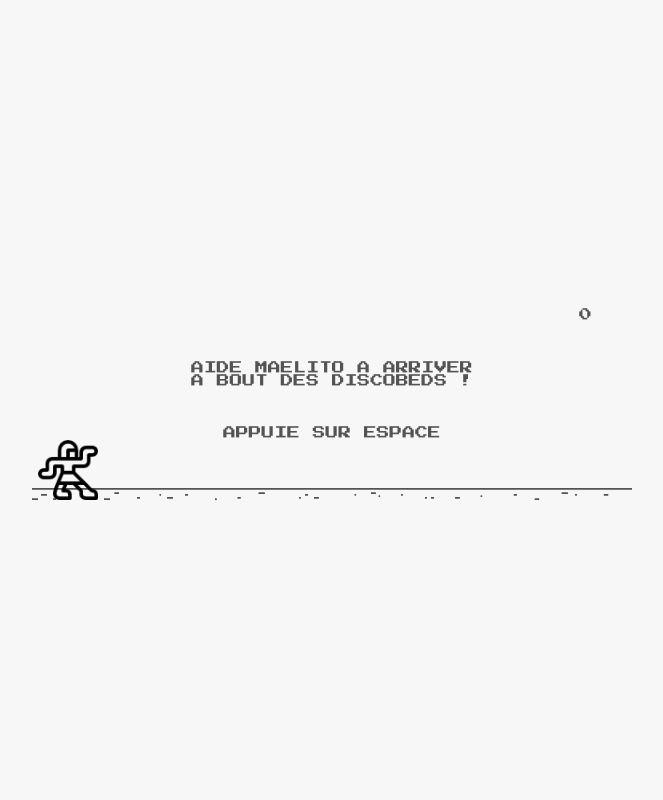
After one commit to Auxence3343/projet-pharabed, a PHP site: page /siteDune/game.html in a window 1280 px wide. The commit adds this page. Shown: the whole page, without its empty margins (308-971 px from the left). Run offline with PHP 8.4, Linux system fonts and the light colour scheme.

Commit message:
ajout d'un jeu en JS mael vs DiscoBEDS + fix CSS

```diff
--- a/siteDune/css/style.css
+++ b/siteDune/css/style.css
@@ -268,7 +268,6 @@ ol {
     left: 50%;
     margin-top: -13px;
     margin-left: -13px;
-    border-radius: 60px;
     animation: loader 0.8s linear forwards;
     -webkit-animation: loader 0.8s linear forwards;
 }
@@ -445,7 +444,7 @@ ol {
 .hero__slider.owl-carousel .owl-item.active .hero__text h2 {
   top: 0;
   opacity: 1;
-  padding-top: 30px;
+  padding-top: 10px;
 }
 .hero__slider.owl-carousel .owl-item.active .hero__text .primary-btn {
   top: 0;
--- a/siteDune/defis.html
+++ b/siteDune/defis.html
@@ -48,7 +48,7 @@
                                 <li><a href="./equipe.html">La liste</a></li>
                                 <li class="active"><a href="./defis.html">Nos défis</a></li>
                                 <li><a href="./evenements.html">Nos événements</a></li>
-                                <li><a href="./mystery.html">Calendrier</a></li>
+                                <li><a href="./game.html">Jeu</a></li>
                             </ul>
                         </nav>
                         <div class="header__nav__social">
--- a/siteDune/equipe.html
+++ b/siteDune/equipe.html
@@ -42,7 +42,7 @@
                                 <li class="active"><a href="./equipe.html">La liste</a></li>
                                 <li><a href="./defis.html">Nos défis</a></li>
                                 <li><a href="./evenements.html">Nos événements</a></li>
-                                <li><a href="./mystery.html">Calendrier</a></li>
+                                <li><a href="./game.html">Jeu</a></li>
                             </ul>
                         </nav>
                         <div class="header__nav__social">
--- a/siteDune/evenements.html
+++ b/siteDune/evenements.html
@@ -48,7 +48,7 @@
                                 <li><a href="./equipe.html">La liste</a></li>
                                 <li><a href="./defis.html">Nos défis</a></li>
                                 <li  class="active"><a href="./evenements.html">Nos événements</a></li>
-                                <li><a href="./mystery.html">Calendrier</a></li>
+                                <li><a href="./game.html">Jeu</a></li>
                             </ul>
                         </nav>
                         <div class="header__nav__social">
--- /dev/null
+++ b/siteDune/game.html
@@ -0,0 +1,30 @@
+<!DOCTYPE html>
+<html lang="en">
+
+<head>
+    <meta charset="UTF-8">
+    <meta http-equiv="X-UA-Compatible" content="IE=edge">
+    <meta name="viewport" content="width=device-width, initial-scale=1.0">
+    <title>Chrome Dino Game</title>
+    <link rel="stylesheet" href="game/style.css">
+    <link rel="preconnect" href="https://fonts.googleapis.com">
+    <link rel="preconnect" href="https://fonts.gstatic.com" crossorigin>
+    <link href="https://fonts.googleapis.com/css2?family=Press+Start+2P&display=swap" rel="stylesheet">
+</head>
+
+<body>
+    <div id="game" class="game">
+        <div id="score" class="score">0</div>
+        <div id="start-message" class="start-message">Aide Maelito a arriver a bout des DiscoBEDs !<p><br></p> Appuie sur espace</div>
+        <img src="game/assets/ground.png" class="ground">
+        <img src="game/assets/ground.png" class="ground">
+        <img src="game/assets/egyptian.png" id="dino" class="dino">
+        <div id="gameover-message" class="gameover-message hide">
+            <p>Game over</p>
+            <span>Appuie sur n'importe quelle touche pour recommencer</span>
+        </div>
+    </div>
+    <script src="game/script.js"></script>
+</body>
+
+</html>
--- /dev/null
+++ b/siteDune/game/script.js
@@ -0,0 +1,243 @@
+const SPEED_SCALE = 0.00001;
+
+const game = document.querySelector("#game");
+const scoreDisplay = document.querySelector("#score");
+const startMessage = document.querySelector("#start-message");
+const gameoverMessage = document.querySelector("#gameover-message");
+
+document.addEventListener("keydown", startGame, { once: true });
+
+/* general variables */
+let lastTime;
+let speedScale;
+let score;
+
+/* frame update */
+function update(time) {
+  if (lastTime == null) {
+    lastTime = time;
+    window.requestAnimationFrame(update);
+    return;
+  }
+
+  const delta = time - lastTime;
+
+  updateGround(delta, speedScale);
+  updateDino(delta, speedScale);
+  updateCactus(delta, speedScale);
+  updateSpeedScale(delta);
+  updateScore(delta);
+
+  if (checkGameOver()) return handleGameOver();
+
+  lastTime = time;
+  window.requestAnimationFrame(update);
+}
+
+function startGame() {
+  lastTime = null;
+  speedScale = 1;
+  score = 0;
+  setupGround();
+  setupDino();
+  setupCactus();
+  startMessage.classList.add("hide");
+  gameoverMessage.classList.add("hide");
+  window.requestAnimationFrame(update);
+}
+
+/* speeds up the game over time */
+function updateSpeedScale(delta) {
+  speedScale += delta * SPEED_SCALE;
+}
+
+function updateScore(delta) {
+  score += delta * 0.01;
+  scoreDisplay.textContent = Math.floor(score);
+}
+
+/* collision conditions */
+function checkCollision(rect1, rect2) {
+  return (
+    rect1.left < rect2.right &&
+    rect1.top < rect2.bottom &&
+    rect1.right > rect2.left &&
+    rect1.bottom > rect2.top
+  );
+}
+
+function checkGameOver() {
+  const dinoRect = getDinoRect();
+  return getCactusRects().some(rect => checkCollision(rect, dinoRect)); /* check collision with any of the cactus */
+}
+
+function handleGameOver() {
+  setDinoLose();
+  setTimeout(() => {
+    document.addEventListener("keydown", startGame, { once: true }); /* prevents accidental click */
+    gameoverMessage.classList.remove("hide");
+  }, 100);
+}
+
+
+
+
+/* HANDLING CSS PROPERTIES */
+
+/* get property value */
+function getCustomProperty(elem, prop) {
+  return parseFloat(getComputedStyle(elem).getPropertyValue(prop)) || 0;
+}
+
+/* set property value */
+function setCustomProperty(elem, prop, value) {
+  elem.style.setProperty(prop, value);
+}
+
+/* increment the property value */
+function incrementCustomProperty(elem, prop, inc) {
+  setCustomProperty(elem, prop, getCustomProperty(elem, prop) + inc);
+}
+
+
+/* GROUND MOVEMENT */
+
+const GROUND_SPEED = 0.05;
+const grounds = document.querySelectorAll(".ground");
+
+function setupGround() {
+  setCustomProperty(grounds[0], "--left", 0);
+  setCustomProperty(grounds[1], "--left", 300);
+}
+
+function updateGround(delta, speedScale) {
+  grounds.forEach(ground => {
+    incrementCustomProperty(ground, "--left", delta * speedScale * GROUND_SPEED * -1); /* moves the ground according to game speed */
+
+    if (getCustomProperty(ground, "--left") <= -300) {
+      incrementCustomProperty(ground, "--left", 600); /* loop the elements */
+    }
+  });
+}
+
+/* DINOSAUR MOVEMENT */
+
+const dino = document.querySelector("#dino");
+const JUMP_SPEED = 0.45;
+const GRAVITY = 0.0015;
+const DINO_FRAME_COUNT = 2;
+const FRAME_TIME = 100;
+
+let isJumping;
+let dinoFrame;
+let currentFrameTime;
+let yVelocity;
+
+function setupDino() {
+  isJumping = false;
+  dinoFrame = 0;
+  currentFrameTime = 0;
+  yVelocity = 0;
+
+  setCustomProperty(dino, "--bottom", 0);
+  document.removeEventListener("keydown", onJump); /* reset the dinosaur if the player dies while jumping */
+  document.addEventListener("keydown", onJump);
+}
+
+function updateDino(delta, speedScale) {
+  handleRun(delta, speedScale);
+  handleJump(delta);
+}
+
+function getDinoRect() {
+  return dino.getBoundingClientRect(); /* get the dinosaur hitbox */
+}
+
+function setDinoLose() {
+  dino.src = "game/assets/egyptian.png";
+}
+
+function handleRun(delta, speedScale) {
+  if (isJumping) {
+    //dino.src = `game/assets/dino-stationary.png`;
+    dino.src = `game/assets/egyptian.png`;
+    return;
+  }
+
+  if (currentFrameTime >= FRAME_TIME) {
+    dinoFrame = (dinoFrame + 1) % DINO_FRAME_COUNT;
+    //dino.src = `game/assets/dino-run-${dinoFrame}.png`; /* switch between images to simulate movement */
+    dino.src = 'game/assets/egyptian.png';
+    currentFrameTime -= FRAME_TIME;
+  }
+  currentFrameTime += delta * speedScale;
+}
+
+function handleJump(delta) {
+  if (!isJumping) return;
+
+  incrementCustomProperty(dino, "--bottom", yVelocity * delta);
+
+  if (getCustomProperty(dino, "--bottom") <= 0) {
+    setCustomProperty(dino, "--bottom", 0);
+    isJumping = false;
+  }
+
+  yVelocity -= GRAVITY * delta;
+}
+
+function onJump(e) {
+  if (e.code !== "Space" || isJumping) return;
+
+  yVelocity = JUMP_SPEED;
+  isJumping = true;
+}
+
+/* ADD CACTUS */
+
+const CACTUS_SPEED = 0.05;
+const CACTUS_INTERVAL_MIN = 500;
+const CACTUS_INTERVAL_MAX = 2000;
+
+let nextCactusTime;
+
+function setupCactus() {
+  nextCactusTime = CACTUS_INTERVAL_MIN;
+  document.querySelectorAll(".cactus").forEach(cactus => {
+    cactus.remove(); /* remove cactus when game restart */
+  })
+}
+
+function updateCactus(delta, speedScale) {
+  document.querySelectorAll(".cactus").forEach(cactus => {
+    incrementCustomProperty(cactus, "--left", delta * speedScale * CACTUS_SPEED * -1);
+    if (getCustomProperty(cactus, "--left") <= -100) {
+      cactus.remove(); /* remove cactus off screen so it doesn't impair game performance */
+    }
+  })
+
+  if (nextCactusTime <= 0) {
+    createCactus();
+    nextCactusTime =
+      randomizer(CACTUS_INTERVAL_MIN, CACTUS_INTERVAL_MAX) / speedScale;
+  }
+  nextCactusTime -= delta;
+}
+
+function getCactusRects() {
+  return [...document.querySelectorAll(".cactus")].map(cactus => {
+    return cactus.getBoundingClientRect(); /* get the hitbox of all the cactus on the screen */
+  })
+}
+
+function createCactus() {
+  const cactus = document.createElement("img");
+  cactus.src = "game/assets/dancer.png";
+  cactus.classList.add("cactus");
+  setCustomProperty(cactus, "--left", 100);
+  game.append(cactus);
+}
+
+function randomizer(min, max) {
+  return Math.floor(Math.random() * (max - min + 1) + min); /* choose a number between minimum and maximum */
+}
--- /dev/null
+++ b/siteDune/game/style.css
@@ -0,0 +1,93 @@
+:root {
+  --txt-primary: #535353;
+  --txt-hover: #292929;
+  --background: #F7F7F7;
+}
+
+*,
+*::before,
+*::after {
+  box-sizing: border-box;
+  user-select: none;
+}
+
+body {
+  min-height: 100vh;
+  display: flex;
+  justify-content: center;
+  align-items: center;
+  font-family: 'Press Start 2P', cursive;
+  color: var(--txt-primary);
+  background-color: var(--background);
+  margin: 0;
+}
+
+.game {
+  position: relative;
+  width: 600px;
+  height: 200px;
+  overflow: hidden;
+}
+
+.score {
+  position: absolute;
+  right: 5vmin;
+  top: 1vmin;
+  font-size: .8rem;
+}
+
+.start-message {
+  position: absolute;
+  top: 50%;
+  left: 50%;
+  transform: translate(-50%, -50%);
+  font-size: .8rem;
+  text-align: center;
+  text-transform: uppercase;
+}
+
+.gameover-message {
+  position: absolute;
+  top: 35%;
+  left: 50%;
+  transform: translate(-50%, -50%);
+  font-size: .8rem;
+  text-align: center;
+  text-transform: uppercase;
+}
+
+.gameover-message p {
+  letter-spacing: .5em;
+}
+
+.gameover-message span {
+  font-size: .6rem;
+  text-transform: none;
+}
+
+.ground {
+  --left: 0;
+  width: 300%;
+  position: absolute;
+  bottom: 0;
+  left: calc(var(--left) * 1%);
+}
+
+.dino {
+  --bottom: 0;
+  height: 30%;
+  position: absolute;
+  left: 1%;
+  bottom: calc(var(--bottom) * 1%);
+}
+
+.cactus {
+  height: 30%;
+  position: absolute;
+  bottom: 0;
+  left: calc(var(--left) * 1%);
+}
+
+.hide {
+  display: none;
+}
--- a/siteDune/index.html
+++ b/siteDune/index.html
@@ -48,7 +48,7 @@
                                 <li><a href="./equipe.html">La liste</a></li>
                                 <li><a href="./defis.html">Nos défis</a></li>
                                 <li><a href="./evenements.html">Nos événements</a></li>
-                                <li><a href="./mystery.html">Calendrier</a></li>
+                                <li><a href="./game.html">Jeu</a></li>
                             </ul>
                         </nav>
                         <div class="header__nav__social">
```
Also changed, not shown: siteDune/game/assets/cactus.png (added), siteDune/game/assets/dancer.png (added), siteDune/game/assets/dino-lose.png (added), siteDune/game/assets/dino-run-0.png (added), siteDune/game/assets/dino-run-1.png (added), siteDune/game/assets/dino-stationary.png (added), siteDune/game/assets/egyptian.png (added), siteDune/game/assets/ground.png (added).
